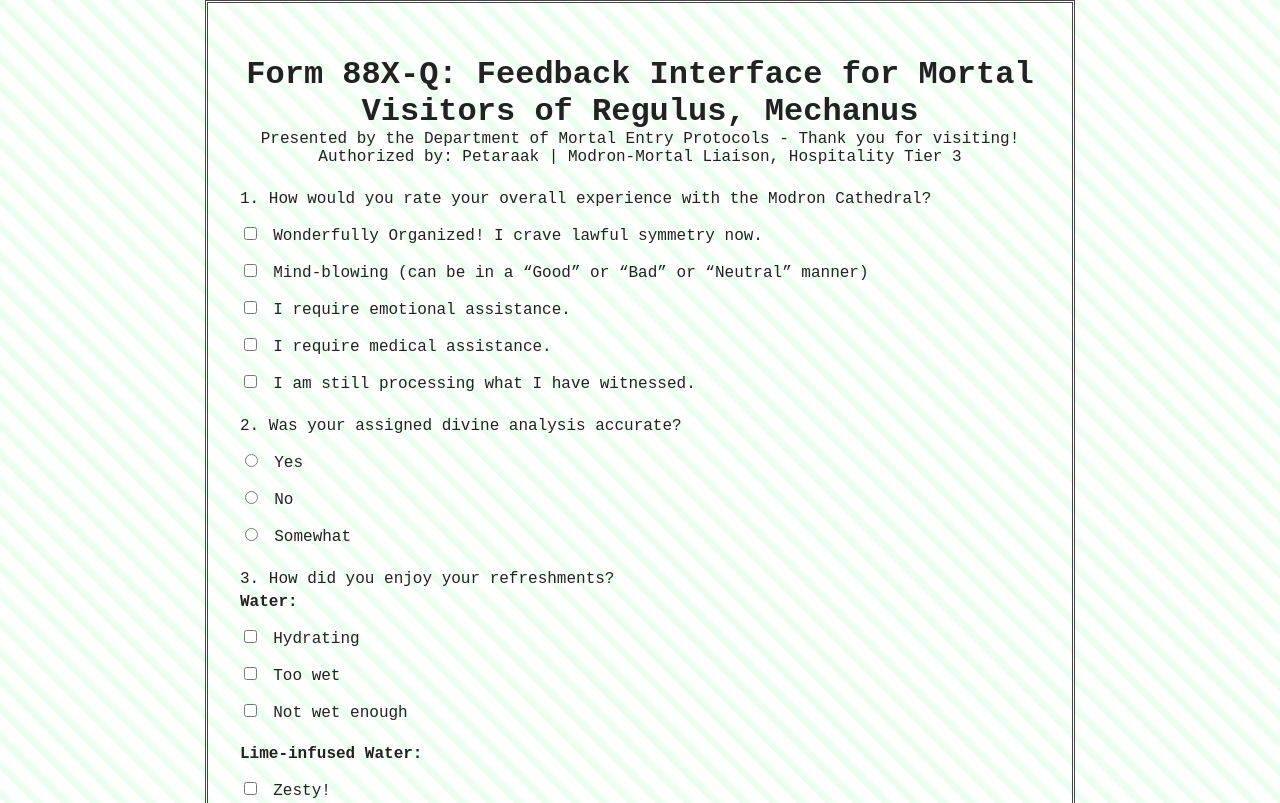
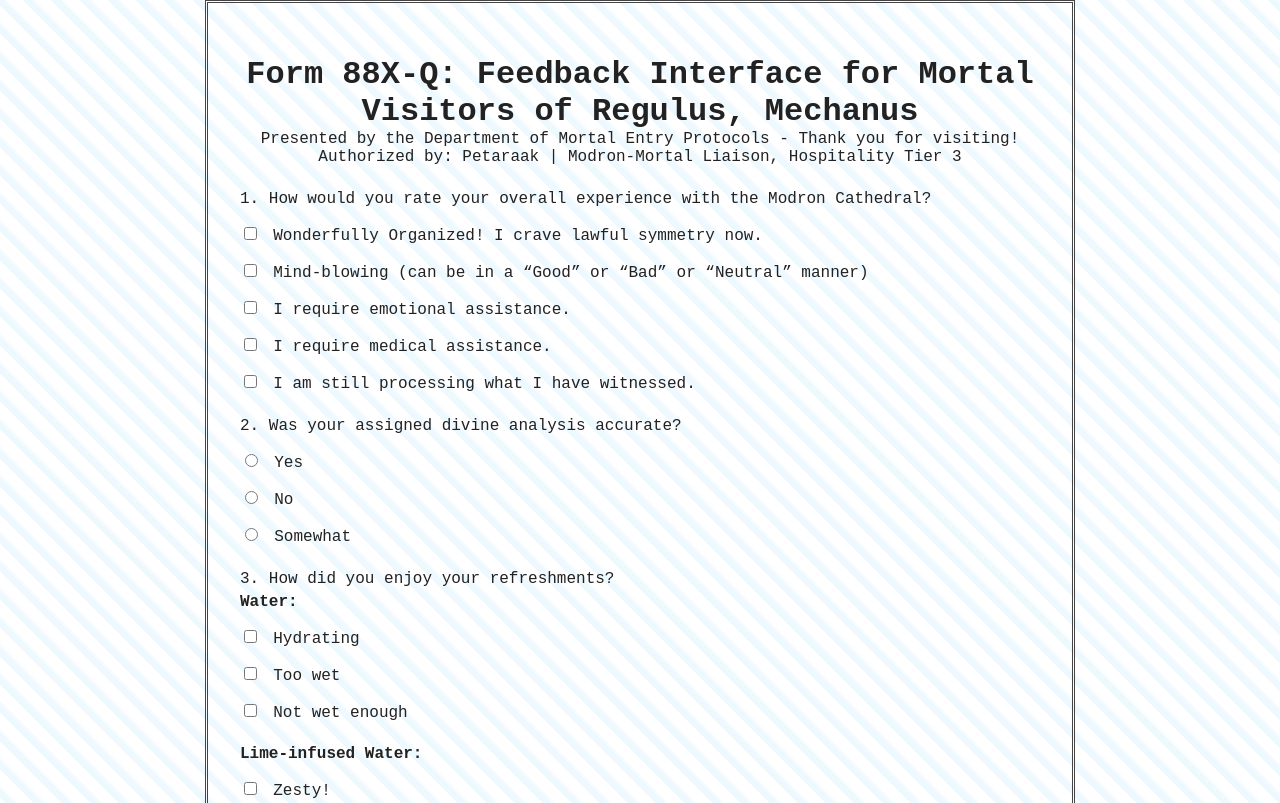
Before and after one commit to elissa-alves/form-88xq, a plain HTML site: page index.html in a window 1280 px wide. Shown: the top 803 px of the page. Drawn offline with Linux system fonts and the light colour scheme.

Commit message:
Update index.html

```diff
--- a/index.html
+++ b/index.html
@@ -13,7 +13,7 @@
       margin: 0 auto;
       padding: 2em;
       border: 3px double #444;
-      background-image: repeating-linear-gradient(45deg, #EBFFEF, #EBFFEF 5px, #FFFFFF 10px, #FFFFFF 20px);
+      background-image: repeating-linear-gradient(45deg, #EDF8FF, #EDF8FF 5px, #FFFFFF 10px, #FFFFFF 20px);
     }
     h1, h2 {
       text-align: center;
```
